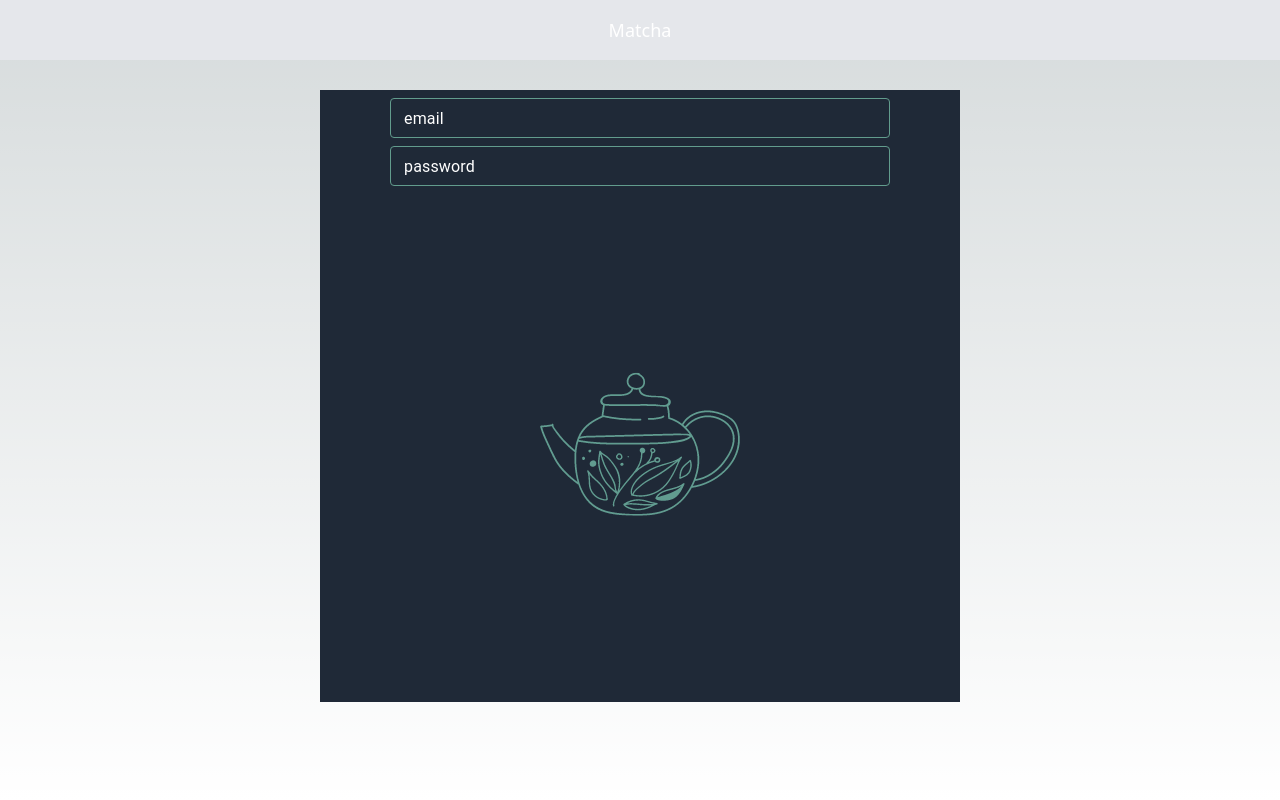
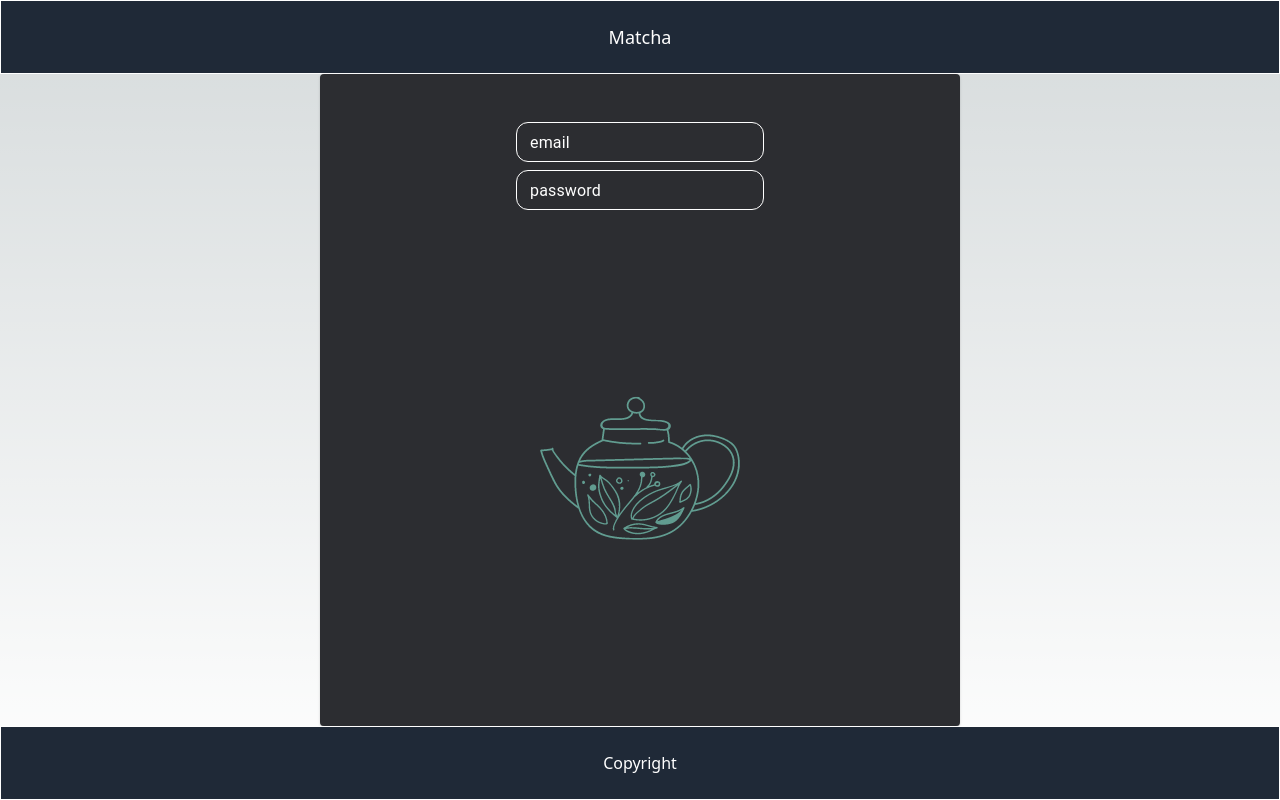
Before and after one commit to claire-d-b/Matcha_front_local, a Next.js app: page / in a window 1280 px wide. Built offline with nearby package versions, Linux system fonts and the light colour scheme.

Commit message:
first design

```diff
--- a/src/app/layout.tsx
+++ b/src/app/layout.tsx
@@ -15,8 +15,8 @@ export default function RootLayout({
   children: React.ReactNode;
 }>) {
   return (
-    <html lang="en" className="m-0 p-0 bg-gray-400 h-full w-full">
-      <body className="flex flex-col w-full h-full m-0 p-0">{children}</body>
+    <html lang="en" className="m-0 p-0">
+      <body className="m-0 p-0">{children}</body>
     </html>
   );
 }
--- a/src/app/page.tsx
+++ b/src/app/page.tsx
@@ -20,7 +20,7 @@
 'use client';
 // App.js
 import React from 'react';
-import { ThemeProvider } from '@mui/material'
+import { ThemeProvider, Paper } from '@mui/material'
 import Ctextfield from './Ctextfield'
 import Ctitle from './Ctitle'
 import Image from 'next/image';
@@ -31,21 +31,22 @@ import theme from './theme'
 export default function Home() {
   return (
     <ThemeProvider theme={theme}>
-        <div className="w-full">
-        <div className="p-4 flex flex-col w-full justify-center items-center bg-gray-200">
+      <div className="flex flex-col h-screen w-screen">
+        <div className="p-4 border h-full border-white flex flex-col w-full justify-center items-center bg-gray-800">
           <Ctitle opts="text-lg font-light text-white" title="Matcha" />
         </div>
         <div className='w-full h-full flex items-center justify-center'>
           <div className='w-1/4 flex-shrink'></div>
-          <div className="w-1/2 p-2 flex flex-col flex-grow flex-shrink-0 justify-center items-center bg-gray-800">
-            <div className="gap-2 flex flex-col">
+          <Paper className="rounded-none w-1/2 p-2 flex flex-col flex-grow flex-shrink-0 justify-center items-center">
+            <div className="pt-10 gap-2 flex flex-col justify-start items-center">
               <Ctextfield type="email" size="small" variant="outlined" label="email" />
               <Ctextfield type="password" size="small" variant="outlined" label="password" />
               <Image src={TeaImage} alt="matcha" />
             </div>
-          </div>
+          </Paper>
           <div className='w-1/4 flex-shrink'></div>
         </div>
+        <div className="w-full h-full p-4 border border-white flex flex-col justify-center items-center bg-gray-800 text-white">Copyright</div>
       </div>
     </ThemeProvider>
   );
--- a/src/app/theme.ts
+++ b/src/app/theme.ts
@@ -16,7 +16,8 @@ const theme = createTheme({
             secondary: '#ffffff', // Customize the secondary text color
         },
         background: {
-            default: '#629c8d', // Customize the default background color
+            default: '#2c2d31', // Customize the default background color
+            paper: '#2c2d31',   // Background color for paper elements
         },
     },
     components: {
@@ -24,8 +25,9 @@ const theme = createTheme({
         MuiOutlinedInput: {
           styleOverrides: {
             root: {
+              borderRadius: '12px',
               '& fieldset': {
-                borderColor: '#629c8d', // Default border color
+                borderColor: '#ffffff', // Default border color
               },
               '&:hover fieldset': {
                 borderColor: '#ffffff', // Border color on hover
@@ -36,7 +38,14 @@ const theme = createTheme({
             },
           },
         },
-      },
+        MuiTextField: {
+            styleOverrides: {
+              root: {
+                borderRadius: '12px', // Ensure that the TextField also applies the border-radius
+              },
+            },
+          },
+        },
   // Optional: customize other theme properties here
 });
 
```
